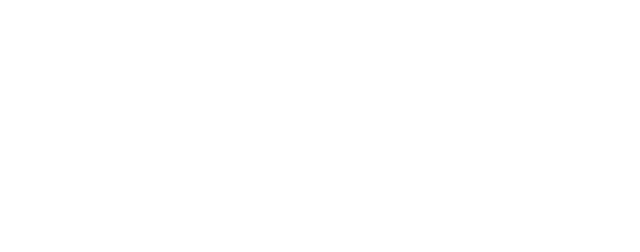
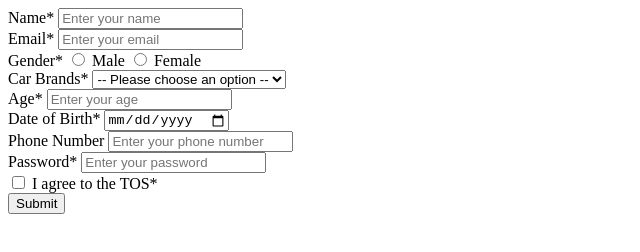
Before and after one commit to acciojob/signup-form-car-Iram-emir, a website: page main.html in a window 1280 px wide. Shown: the whole page, without its empty margins (0-640 px from the left). Drawn offline with Linux system fonts and the light colour scheme.

Commit message:
created a submission

```diff
--- a/main.html
+++ b/main.html
@@ -8,6 +8,55 @@
 
 <body>
 	<!-- the entire body must be written by student -->
+	<body>
+    <form method="post">
+        <label for="name">Name<span>*</span></label>
+        <input type="text" id="name" name="name" placeholder="Enter your name" required>
+        <br>
+
+        <label for="email">Email<span>*</span></label>
+        <input type="email" id="email" name="email" placeholder="Enter your email" required>
+        <br>
+
+        <label>Gender<span>*</span></label>
+        <input type="radio" id="gender_m" name="gender" value="male" required>
+        <label for="gender_m">Male</label>
+        <input type="radio" id="gender_f" name="gender" value="female" required>
+        <label for="gender_f">Female</label>
+        <br>
+
+        <label for="cars">Car Brands<span>*</span></label>
+        <select id="cars" name="cars" required>
+            <option value="" disabled selected>-- Please choose an option --</option>
+            <option value="Toyota">Toyota</option>
+            <option value="Honda">Honda</option>
+            <option value="Ford">Ford</option>
+            <!-- Add more options as needed -->
+        </select>
+        <br>
+
+        <label for="age">Age<span>*</span></label>
+        <input type="number" id="age" name="age" placeholder="Enter your age" required>
+        <br>
+
+        <label for="dob">Date of Birth<span>*</span></label>
+        <input type="date" id="dob" name="dob" required>
+        <br>
+
+        <label for="tel">Phone Number</label>
+        <input type="tel" id="tel" name="tel" placeholder="Enter your phone number">
+        <br>
+
+        <label for="password">Password<span>*</span></label>
+        <input type="password" id="password" name="password" placeholder="Enter your password" required>
+        <br>
+
+        <input type="checkbox" id="tos" name="tos" required>
+        <label for="tos">I agree to the TOS<span>*</span></label>
+        <br>
+
+        <button type="submit">Submit</button>
+    </form>
     <script type="text/javascript" src="./script.js">
 </script>
 
```
